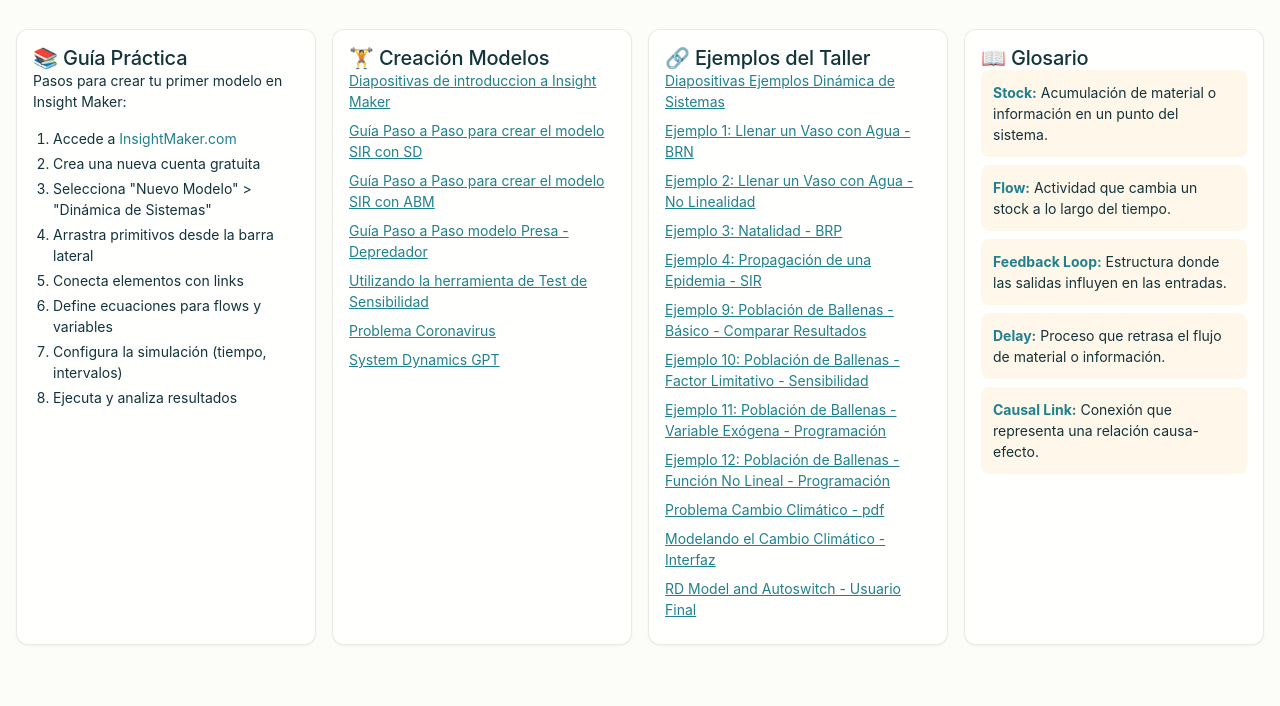
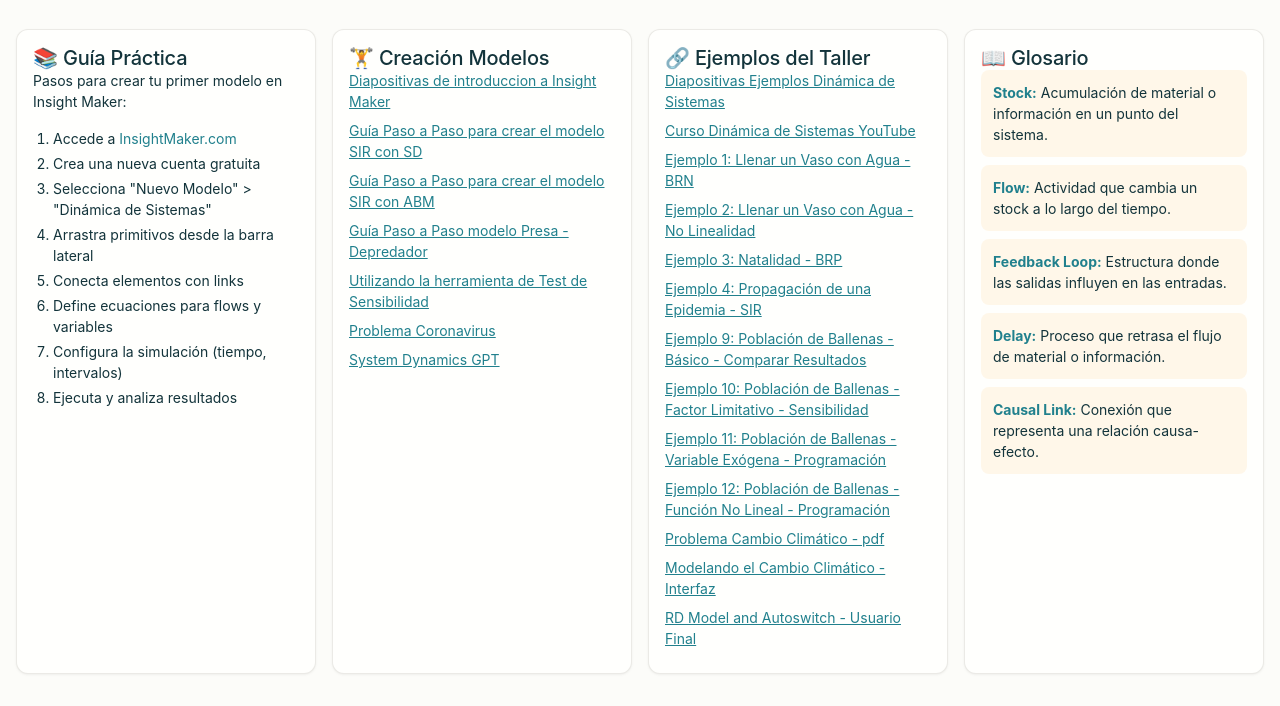
Before and after one commit to manzamb/SD-InsightMaker, a plain HTML site: page index.html in a window 1280 px wide. Both pictures are taken after a click on the button "Recursos". Shown: the part 169-875 px from the top of the page. Before the commit the page ends 846 px from the top, so only its background shows below. Drawn offline with nearby package versions, Linux system fonts and the light colour scheme; a web font is replaced by a local one.

Commit message:
Add YouTube course link to resources

```diff
--- a/index.html
+++ b/index.html
@@ -374,6 +374,7 @@
                         <h3>🔗 Ejemplos del Taller</h3>
                         <ul class="resource-links">
                             <li><a href="https://docs.google.com/presentation/d/1Neg9KxkC9hD9RrgH19erIXozFFyE2mp4OXLwXOPO5lg/edit?usp=sharing" target="_blank">Diapositivas Ejemplos Dinámica de Sistemas</a></li>
+                            <li><a href="https://youtube.com/playlist?list=PLE17Tq6955tV_VnkDhKgmOih_SXSdKPyi&si=HJPGm_ss4MwPU5W7" target="_blank">Curso Dinámica de Sistemas YouTube</a></li>
                             <li><a href="https://insightmaker.com/insight/M5DqhRDiD3iRx2JwIIkAO" target="_blank">Ejemplo 1: Llenar un Vaso con Agua - BRN</a></li>
                             <li><a href="https://insightmaker.com/insight/3Zkl7UROZI2an0v5foxalX" target="_blank">Ejemplo 2: Llenar un Vaso con Agua - No Linealidad</a></li>
                             <li><a href="https://insightmaker.com/insight/6NVivzL6no0WgCazRyt54M" target="_blank">Ejemplo 3: Natalidad - BRP</a></li>
```
